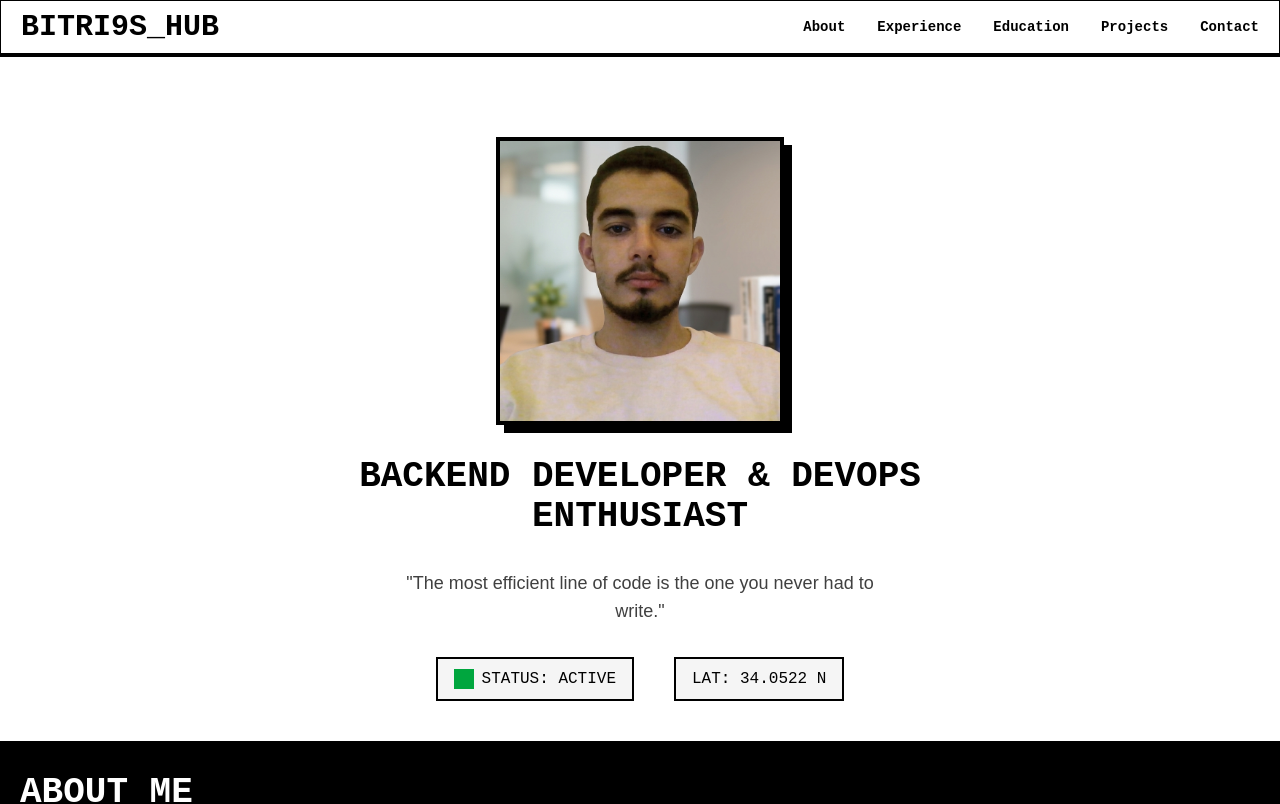
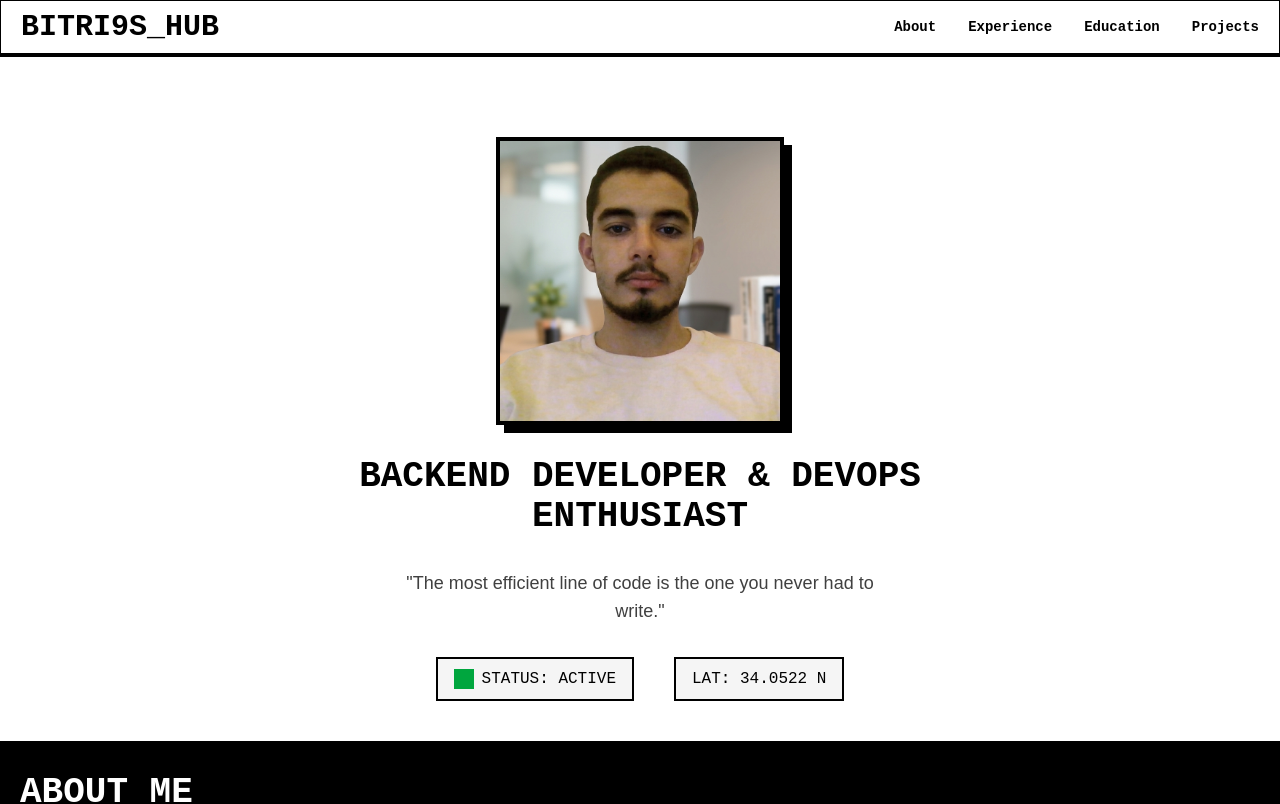
Before and after one commit to bitri9shub/portfolio_v1, a React (Vite) app: page / in a window 1280 px wide. Shown: the top 804 px of the page. Built offline with nearby package versions, Linux system fonts and the light colour scheme.

Commit message:
update contact link

```diff
--- a/src/data.ts
+++ b/src/data.ts
@@ -13,7 +13,7 @@ export const navLinks: NavLink[] = [
     { href: "#experience", label: "Experience" },
     { href: "#education", label: "Education" },
     { href: "#projects", label: "Projects" },
-    { href: "#contact", label: "Contact" },
+    // { href: "#contact", label: "Contact" },
 ];
 
 //  About
```
